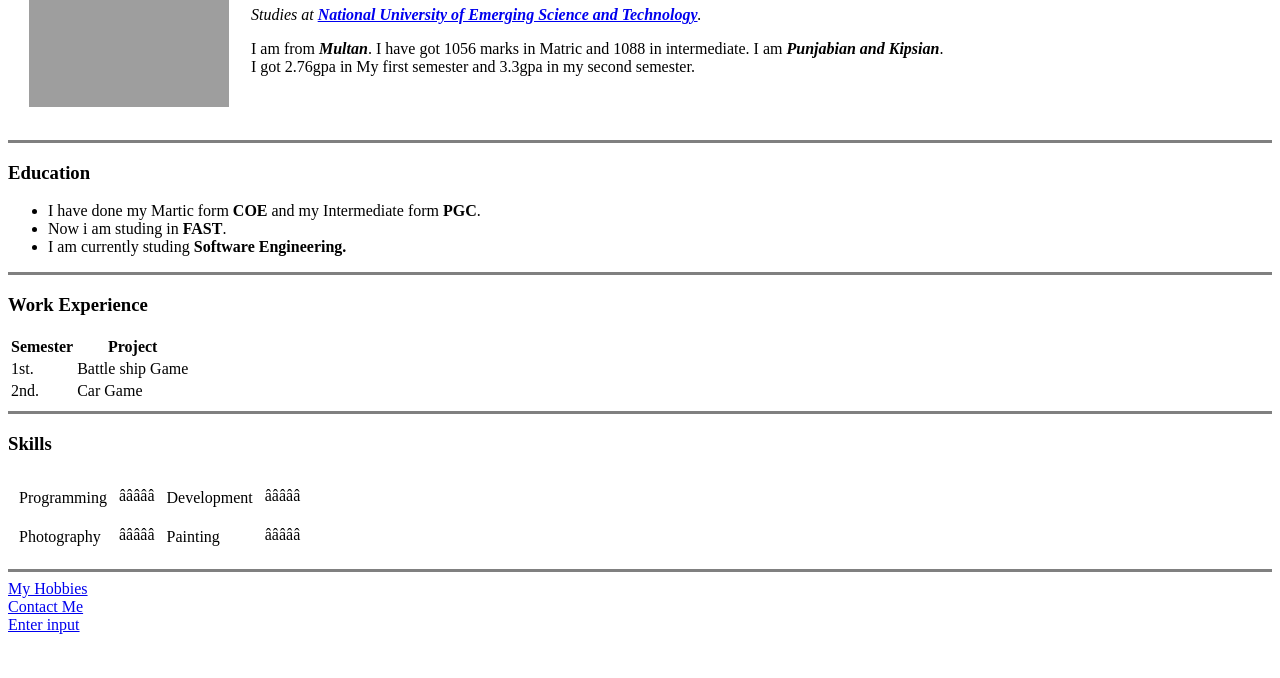
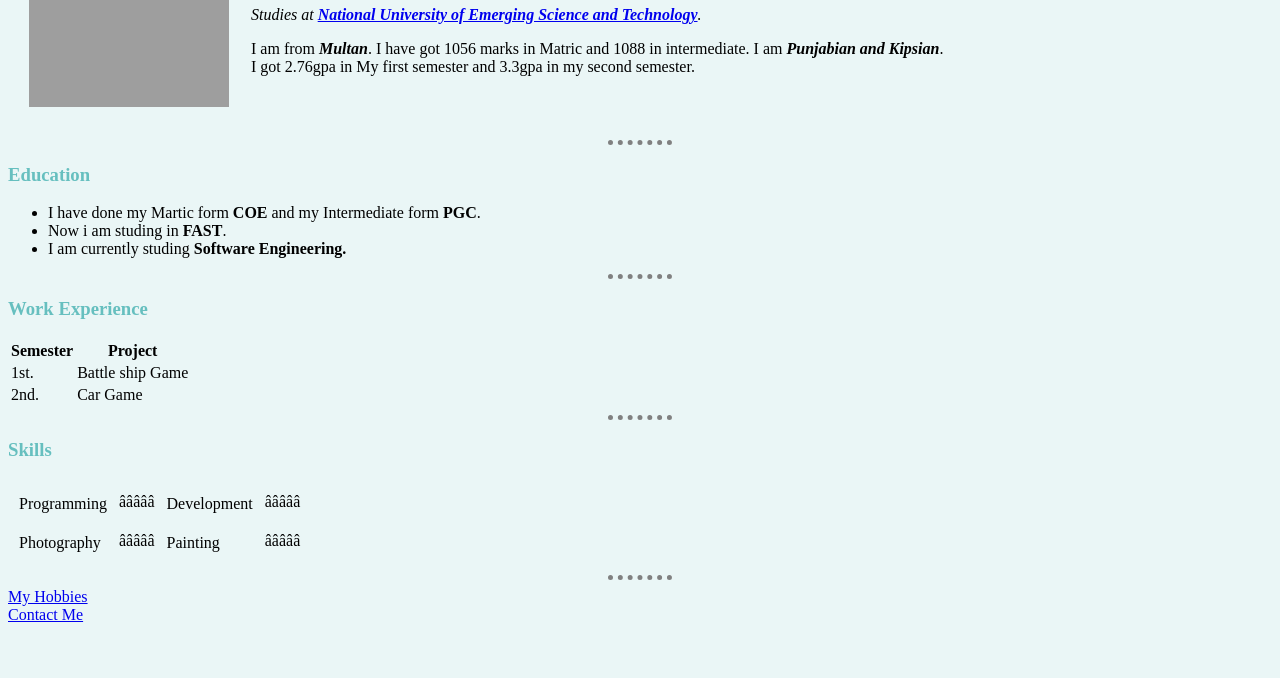
Before and after one commit to sibuholic/cv, a plain HTML site: page index.html in a window 1280 px wide. Shown: the part 122-800 px from the top of the page. Drawn offline with Linux system fonts and the light colour scheme; grey boxes are pictures that could not be loaded.

Commit message:
First Commit

```diff
--- /dev/null
+++ b/css/styles.css
@@ -0,0 +1,15 @@
+body{
+    background-color: #EAF6F6;
+}
+hr{
+    border-style: dotted none none;
+    border-width: 5px;
+    border-color: grey;
+    width:5%;
+}
+h1{
+    color: #66BFBF;
+}
+h3{
+    color: #66BFBF;
+}
--- a/index.html
+++ b/index.html
@@ -3,8 +3,9 @@
     <head>
         <meta charset="uft-8">
         <title>Sibghat's Personal site</title>
+        <link rel="stylesheet" href="css/styles.css">
     </head>
-    <body>
+    <body >
         <table cellspacing ="20">
             <tr>
                 <td> <img src="images/My project-1-modified.png" alt="Sibghat Ullah's Profile Picture" height="200" width="200"></td>
@@ -13,7 +14,7 @@
                     <p>I am from<em> <strong>Multan</strong></em>. I have got 1056 marks in Matric and 1088 in intermediate. I am<em> <strong> Punjabian and Kipsian</strong></em>. <br>I got 2.76gpa in My first semester and 3.3gpa in my second semester.</p></td>
             </tr>
         </table>
-        <hr size="3" noshade>
+        <hr >
         <h3>Education</h3>
         <p>
            <ul>
@@ -21,7 +22,7 @@
             <li>Now i am studing in <strong>FAST</strong>.<br></li>
             <li>I am currently studing <strong>Software Engineering.</strong></li>
            </ul>
-           <hr size="3" noshade>
+           <hr >
         </p>
         <h3>Work Experience</h3>
         <table>
@@ -38,7 +39,7 @@
             </tr>
             </tbody>
         </table>
-        <hr size="3" noshade>
+        <hr >
         <h3><strong>Skills</strong></h3>
         <table cellspacing="10">
             <tr>
@@ -54,9 +55,8 @@
                 <td>⭐⭐⭐⭐⭐</td>
             </tr>
         </table>
-        <hr size="3" noshade>
+        <hr >
         <a href="hobbies.html">My Hobbies</a><br>
         <a href="contact.html">Contact Me</a><br>
-        <a href="input.html">Enter input</a><br>
     </body>
 </html>
```
Also changed, not shown: contact.html (+3 -2 lines), hobbies.html (+2 -1 lines).
